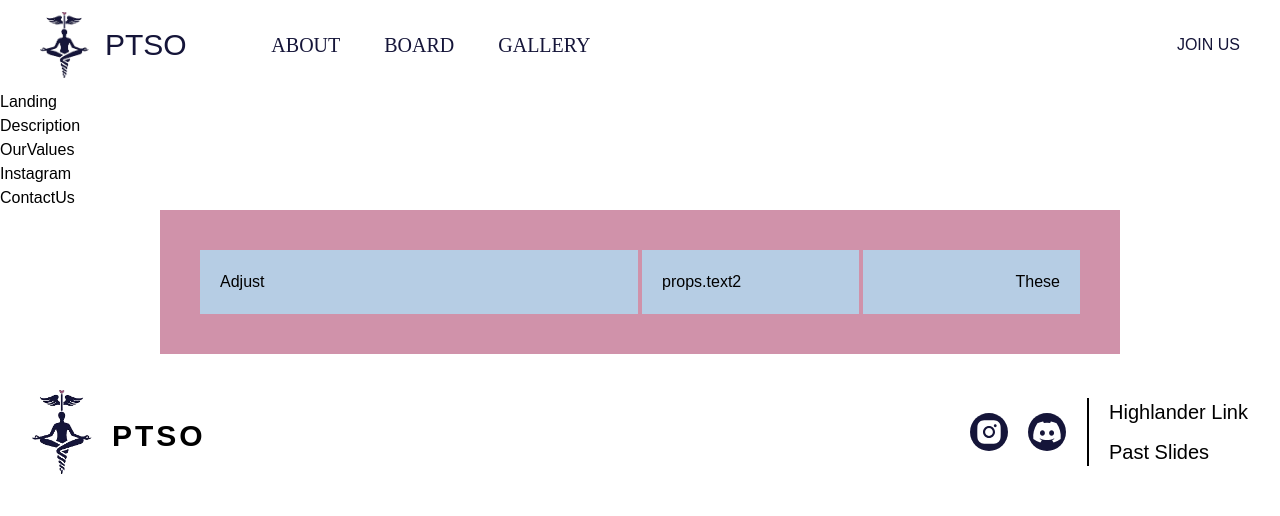
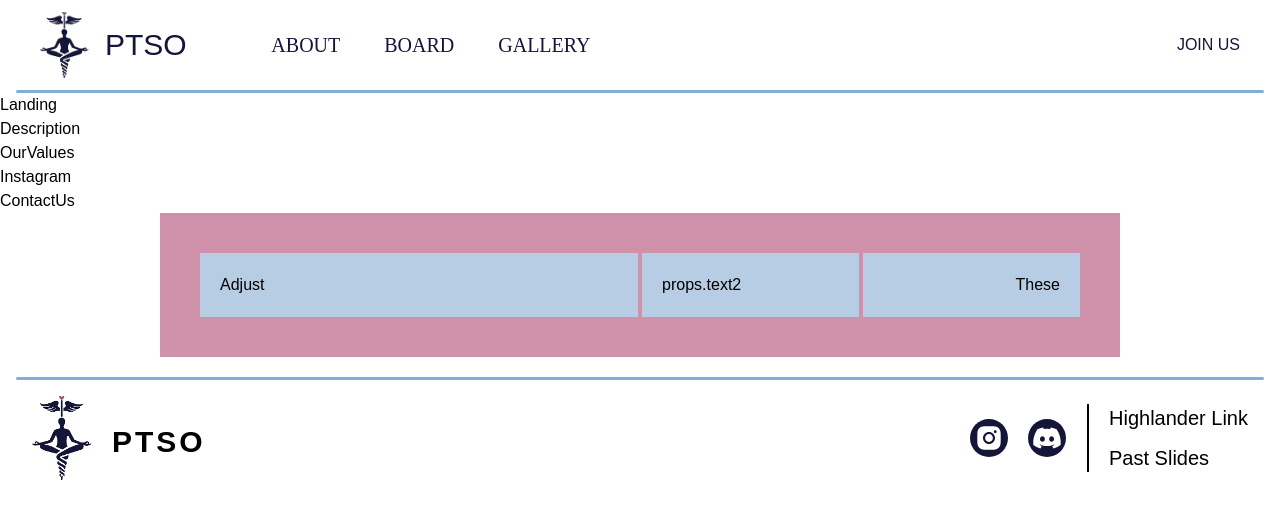
Before and after one commit to acm-ucr/ptso-website, a Next.js app: page / in a window 1280 px wide. Shown: the top 516 px of the page. Built offline with nearby package versions, Linux system fonts and the light colour scheme; a web font is replaced by a local one.

Commit message:
Call Divider

```diff
--- a/src/components/Footer.tsx
+++ b/src/components/Footer.tsx
@@ -1,12 +1,13 @@
 import { footer } from "@/data/FooterLinks";
 import Link from "next/link";
-
+import Image from "next/image";
 import ptsoLogo from "@/public/ptsoLogo.webp";
-import Image from "next/image";
+import Divider from "@/components/Divider";
 
 const Footer = () => {
   return (
     <div className="mx-4 mt-5">
+      <Divider />
       <div className="items-center justify-between justify-items-center p-4 text-3xl md:flex md:text-3xl">
         <div className="flex tracking-widest">
           <Image src={ptsoLogo} alt="Image" width={60} height={60} />
--- a/src/components/Navbar.tsx
+++ b/src/components/Navbar.tsx
@@ -2,6 +2,7 @@ import Image from "next/image";
 import Link from "next/link";
 import { navigations } from "@/data/NavbarLinks";
 import ptsoLogo from "@/public/ptsoLogo.webp";
+import Divider from "@/components/Divider";
 
 const Navbar = () => {
   return (
@@ -20,6 +21,7 @@ const Navbar = () => {
         </div>
         <div className="w-1/4 text-right">JOIN US</div>
       </div>
+      <Divider />
     </div>
   );
 };
```
